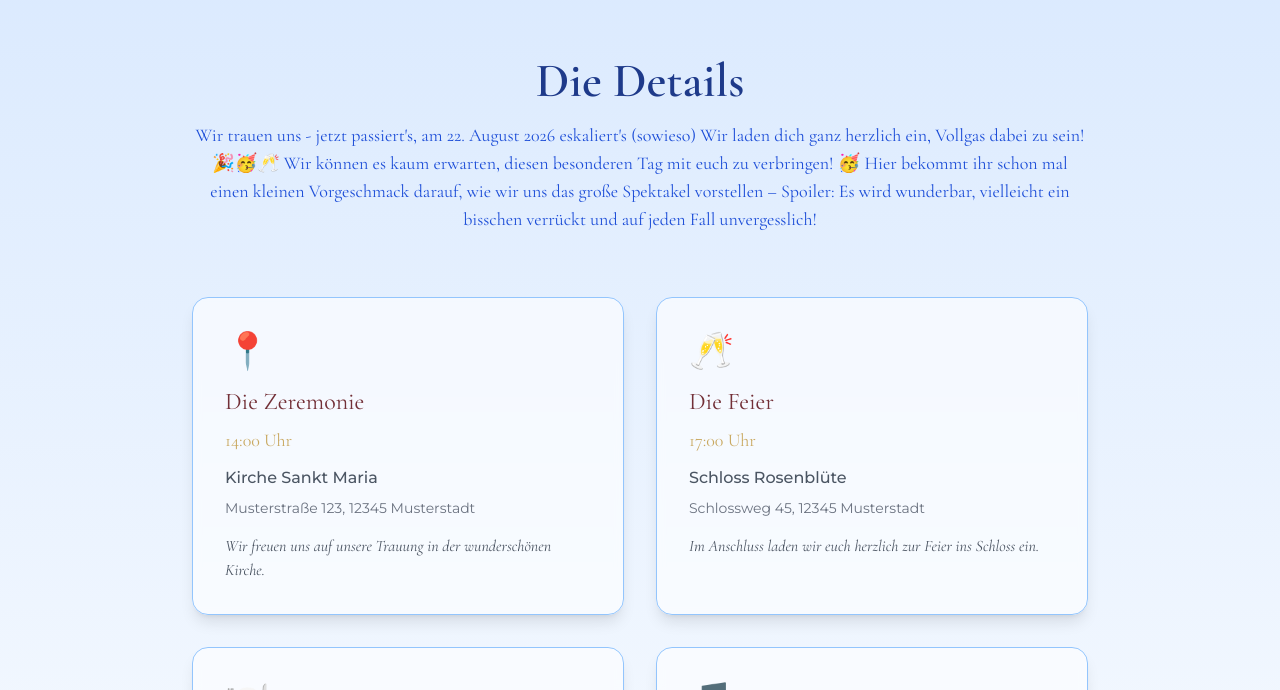
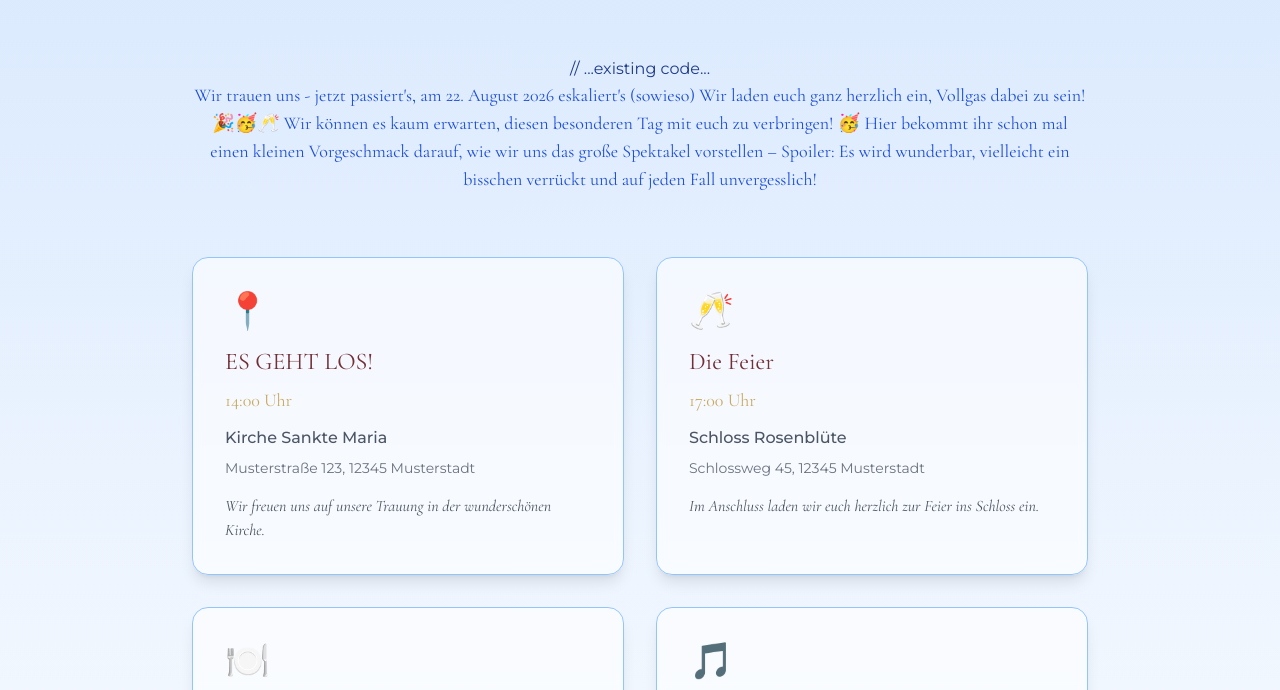
Before and after one commit to MoxiSpoxi/michipetrahochzeit, a Next.js app: page / in a window 1280 px wide. Shown: the part 1623-2313 px from the top of the page. Built offline with nearby package versions, Linux system fonts and the light colour scheme.

Commit message:
Entferne Details Überschrift und weitere Anpassungen

```diff
--- a/app/components/Details.jsx
+++ b/app/components/Details.jsx
@@ -6,9 +6,9 @@ export default function Details() {
   const details = [
     {
       icon: "📍",
-      title: "Die Zeremonie",
+      title: "ES GEHT LOS!",
       time: "14:00 Uhr",
-      location: "Kirche Sankt Maria",
+      location: "Kirche Sankte Maria",
       address: "Musterstraße 123, 12345 Musterstadt",
       description: "Wir freuen uns auf unsere Trauung in der wunderschönen Kirche."
     },
@@ -48,12 +48,12 @@ export default function Details() {
           transition={{ duration: 0.8 }}
           className="text-center mb-16"
         >
-          <h2 className="font-display text-4xl md:text-5xl text-blue-900 font-bold mb-4">
-            Die Details
-          </h2>
+          // ...existing code...
           <p className="font-display text-lg text-blue-700 whitespace-pre-line">
-            Wir trauen uns - jetzt passiert's, am 22. August 2026 eskaliert's (sowieso)
-            Wir laden dich ganz herzlich ein, Vollgas dabei zu sein! 🎉🥳🥂
+            Wir trauen uns - jetzt passiert's,
+            am 22. August 2026 eskaliert's (sowieso)
+            Wir laden euch ganz herzlich ein,
+            Vollgas dabei zu sein! 🎉🥳🥂
             Wir können es kaum erwarten, diesen besonderen Tag mit euch zu verbringen! 🥳
             Hier bekommt ihr schon mal einen kleinen Vorgeschmack darauf, wie wir uns das große Spektakel vorstellen – Spoiler: Es wird wunderbar, vielleicht ein bisschen verrückt und auf jeden Fall unvergesslich!
           </p>
--- a/app/components/Hero.jsx
+++ b/app/components/Hero.jsx
@@ -60,9 +60,7 @@ export default function Hero() {
           <p className="font-display text-2xl md:text-3xl text-blue-900 italic mb-2 font-bold">
             22. August 2026
           </p>
-          <p className="font-display text-lg md:text-xl text-blue-700 mb-8">
-            Treffpunkt: 10.30 Uhr auf dem Dorfplatz vor der Kirche Terlan
-          </p>
+
         </motion.div>
 
         <motion.div
```
